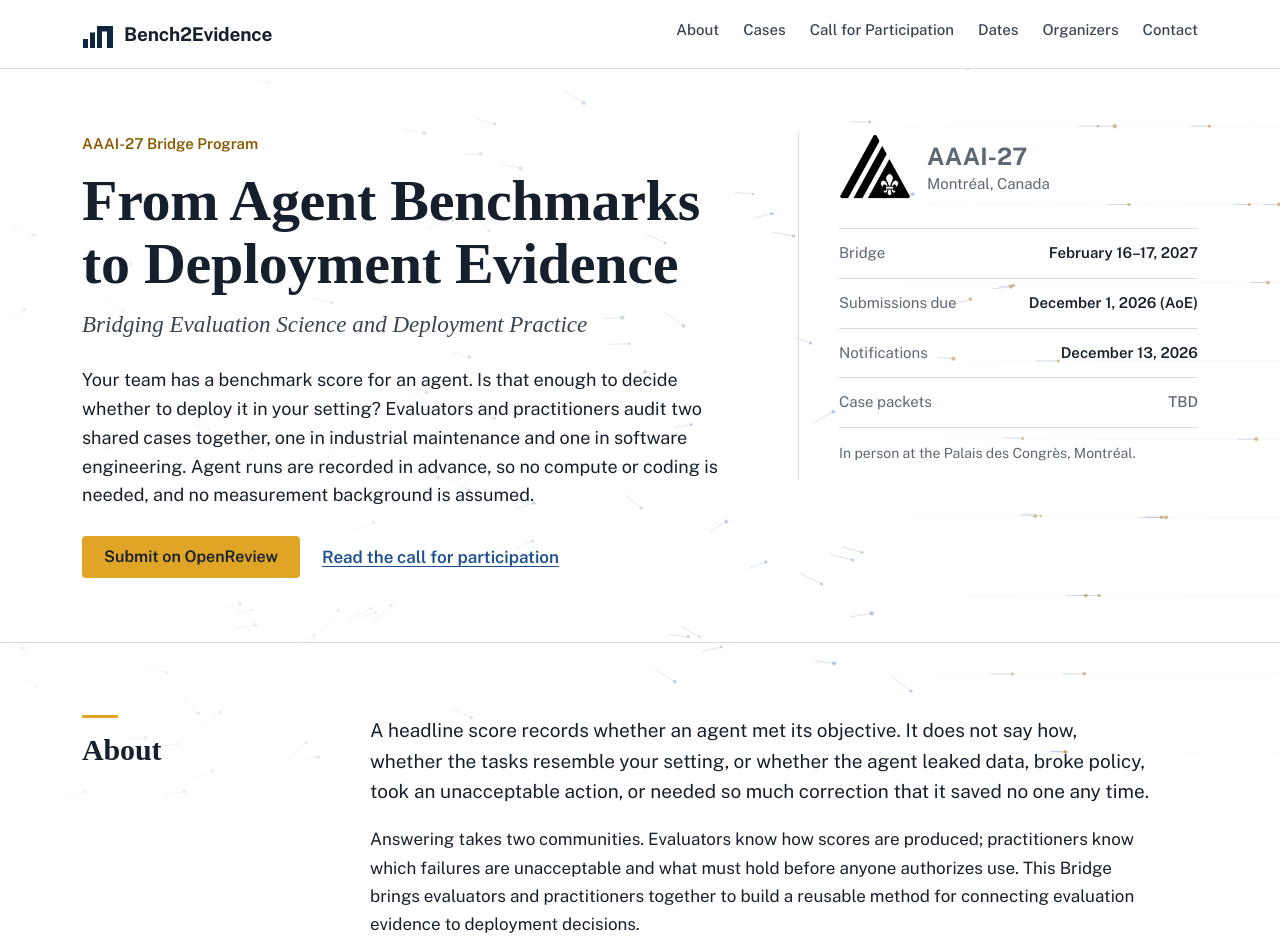
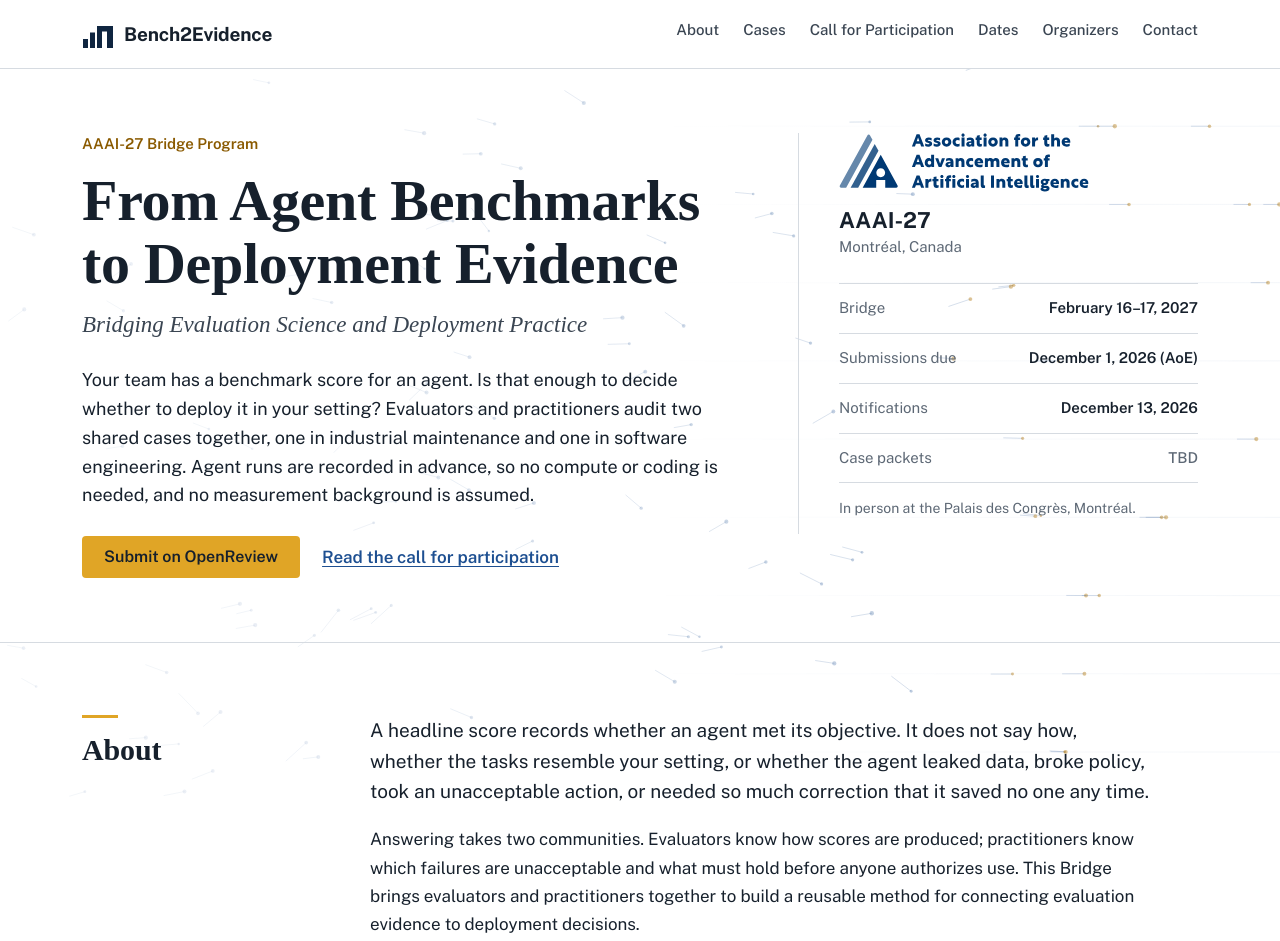
Before and after one commit to bench-to-evidence/bench-to-evidence.github.io, a plain HTML site: page index.html in a window 1280 px wide. Shown: the top 941 px of the page. Drawn offline with nearby package versions, Linux system fonts and the light colour scheme; a web font is replaced by a local one.

Commit message:
Use official AAAI logos instead of a recolored AAAI-27 mark
Replace the CSS-recolored AAAI-27 event mark with AAAI's published
full-color and white logos (unaltered, per AAAI's logo guidelines)
in the hero, footer, and social card.

Co-Authored-By: Claude Opus 5.5 <noreply@anthropic.com>

```diff
--- a/index.html
+++ b/index.html
@@ -102,9 +102,9 @@ canvas.flow{position:fixed;inset:0;width:100vw;height:100vh;display:block;pointe
 .btn-accent:hover{background:#f0b938}
 .hero .textlink{color:var(--link);font-weight:600}
 .aaai-panel{align-self:start;border-left:1px solid var(--hair);padding-left:40px}
-.aaai-id{display:flex;align-items:center;gap:16px;color:var(--ink);text-decoration:none;margin-bottom:28px}
-.aaai-id img{width:72px;height:auto;flex:none;filter:brightness(0)}
-.aaai-id b{display:block;font:700 24px/1.1 var(--sans)}
+.aaai-id{display:block;color:var(--ink);text-decoration:none;margin-bottom:26px}
+.aaai-id img{display:block;width:250px;max-width:100%;height:auto;margin-bottom:16px}
+.aaai-id b{display:block;font:700 22px/1.15 var(--sans);color:var(--ink)}
 .aaai-id span{display:block;font:400 15px/1.35 var(--sans);color:var(--ink-3);margin-top:4px}
 .aaai-id:hover b{text-decoration:underline;text-underline-offset:3px}
 .keydates{margin:0;display:grid;gap:0}
@@ -200,14 +200,12 @@ ul.topics li{break-inside:avoid}
 footer{border-top:1px solid var(--hair);color:var(--ink-3);font:400 15px/1.6 var(--sans)}
 footer .wrap{display:flex;flex-wrap:wrap;align-items:center;justify-content:space-between;gap:16px 32px;padding-top:28px;padding-bottom:28px}
 footer .fid{display:flex;align-items:center;gap:14px}
-footer .fid img{width:40px;height:auto;filter:brightness(0)}
+footer .fid img{display:block;width:150px;height:auto}
 footer a{color:var(--link)}
 
 @media (prefers-color-scheme:dark){
-  :root:not([data-theme="light"]) .aaai-id img,:root:not([data-theme="light"]) footer .fid img{filter:none}
   :root:not([data-theme="light"]) .b2e svg{color:#fff}
 }
-:root[data-theme="dark"] .aaai-id img,:root[data-theme="dark"] footer .fid img{filter:none}
 
 
 @media (max-width:1020px){
@@ -277,7 +275,7 @@ footer a{color:var(--link)}
     </div>
     <aside class="aaai-panel" aria-label="AAAI-27 and key dates">
       <a class="aaai-id" href="https://aaai.org/conference/aaai/aaai-27/">
-        <img src="assets/logos/aaai27-mark-white.png" alt="AAAI-27" width="72" height="67">
+        <picture><source srcset="assets/logos/aaai-white.svg" media="(prefers-color-scheme: dark)"><img src="assets/logos/aaai-color.svg" alt="AAAI, Association for the Advancement of Artificial Intelligence" width="250" height="59"></picture>
         <span><b>AAAI-27</b><span>Montréal, Canada</span></span>
       </a>
       <dl class="keydates">
@@ -556,7 +554,7 @@ footer a{color:var(--link)}
 
 <footer>
   <div class="wrap">
-    <a class="fid" href="https://aaai.org/conference/aaai/aaai-27/" style="text-decoration:none;color:inherit"><img src="assets/logos/aaai27-mark-white.png" alt="AAAI-27" width="40" height="37"><span>Part of the AAAI-27 Bridge Program, Montréal, February 16–17, 2027</span></a>
+    <a class="fid" href="https://aaai.org/conference/aaai/aaai-27/" style="text-decoration:none;color:inherit"><picture><source srcset="assets/logos/aaai-white.svg" media="(prefers-color-scheme: dark)"><img src="assets/logos/aaai-color.svg" alt="AAAI, Association for the Advancement of Artificial Intelligence" width="150" height="35"></picture><span>Part of the AAAI-27 Bridge Program, Montréal, February 16–17, 2027</span></a>
     <span><a href="https://aaai.org/aaai-conferences-and-symposia/aaai-code-of-conduct-for-conferences-and-events/">AAAI Code of Conduct</a></span>
   </div>
 </footer>
```
Also changed, not shown: assets/brand/og-image.png, assets/logos/aaai-color.svg (added), assets/logos/aaai-white.svg (added), assets/logos/aaai27-mark-white.png (deleted), 1 other file.
